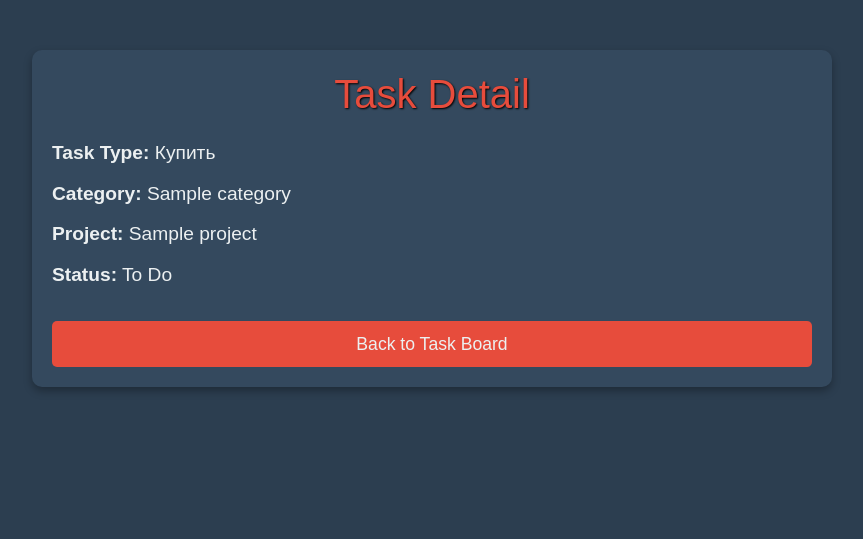
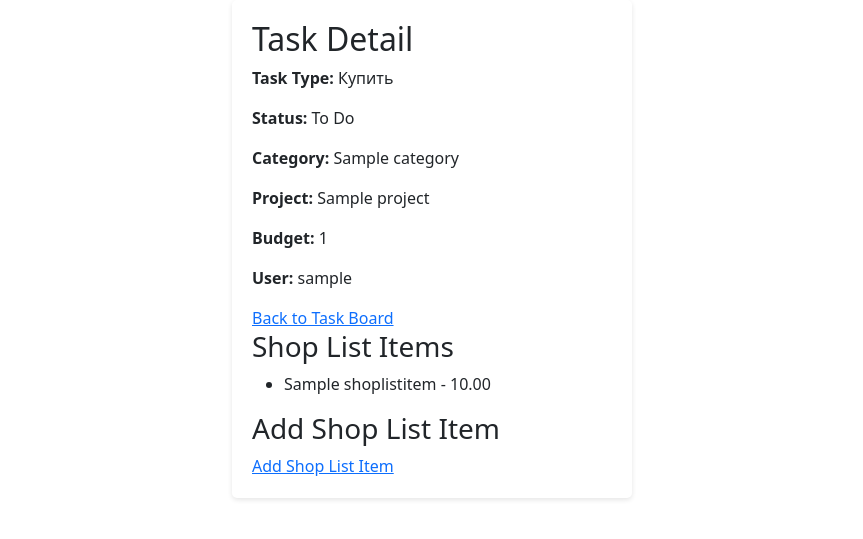
Before and after one commit to idenmart98/studio, a Django app: page /task/task/1/ in a window 1280 px wide. Shown: the top 539 px of the page, without its empty margins (208-1071 px from the left). Run offline with Django 4.2, Linux system fonts and the light colour scheme; tables that the repository leaves empty hold one stand-in row (values such as "Sample post"); parts of the project's set-up code (start-up, migrations or seed data) failed here and were passed over; some libraries are stand-ins or nearby versions.

Commit message:
added shoplistitem create logic

```diff
--- a/tasks_app/templates/task_detail.html
+++ b/tasks_app/templates/task_detail.html
@@ -1,18 +1,32 @@
+<!-- templates/task_detail.html -->
 {% extends 'base.html' %}
 
-{% load static %}
+{% block content %}
+<div class="container">
+  <div class="task-detail">
+    <h2>Task Detail</h2>
+    <p><strong>Task Type:</strong> {{ task.get_task_type_display }}</p>
+    <p><strong>Status:</strong> {{ task.get_status_display }}</p>
+    <p><strong>Category:</strong> {{ task.category.category }}</p>
+    <p><strong>Project:</strong> {{ task.category.project }}</p>
+    <p><strong>Budget:</strong> {{ task.category.budget }}</p>
+    <p><strong>User:</strong> {{ task.category.user }}</p>
 
-{% block content %}
-    <link rel="stylesheet" href="{% static 'css/task_detail.css' %}">
-    <div class="task-detail-container">
-        <h2>Task Detail</h2>
-        <div class="task-detail">
-            <p><strong>Task Type:</strong> {{ task.get_task_type_display }}</p>
-            <p><strong>Category:</strong> {{ task.category.category.name }}</p>
-            <p><strong>Project:</strong> {{ task.category.project.name }}</p>
-            <p><strong>Status:</strong> {{ task.get_status_display }}</p>
-            <!-- Добавьте больше полей, если необходимо -->
-        </div>
-        <a href="{% url 'tasks:task_board' %}" class="back-button">Back to Task Board</a>
-    </div>
+    <a href="{% url 'tasks:task_board' %}" class="back-button">Back to Task Board</a>
+  </div>
+
+  <div class="shoplist-items">
+    <h3>Shop List Items</h3>
+    <ul>
+      {% for item in shoplist_items %}
+        <li>{{ item.name }} - {{ item.price }}</li>
+      {% endfor %}
+    </ul>
+  </div>
+
+  <div class="add-shoplist-item">
+    <h3>Add Shop List Item</h3>
+    <a href="{% url 'tasks:add_shoplist_item' task.id %}" class="button">Add Shop List Item</a>
+  </div>
+</div>
 {% endblock %}
--- a/tasks_app/urls.py
+++ b/tasks_app/urls.py
@@ -6,5 +6,6 @@ app_name = "tasks"
 urlpatterns = [
     path('task-board/', views.task_board, name='task_board'),
     path('update-task-status/', views.update_task_status, name='update_task_status'),
-    path('task/<int:pk>/', views.TaskDetailView.as_view(), name='task_detail'),
+    path('task/<int:task_id>/', views.task_detail, name='task_detail'),
+    path('task/<int:task_id>/add-shop-list-item', views.add_shoplist_item, name='add_shoplist_item'),
 ]
--- a/tasks_app/views.py
+++ b/tasks_app/views.py
@@ -1,10 +1,8 @@
+from django.shortcuts import render, get_object_or_404, redirect
 from django.http import JsonResponse
 from django.views.decorators.http import require_POST
 from django.views.decorators.csrf import csrf_exempt
-from django.views.generic.detail import DetailView
-from django.shortcuts import render, redirect, get_object_or_404
-from django.contrib.auth.decorators import login_required
-from .models import Task, ShopList
+from .models import Task, ShopListItem, ShopList
 from .forms import ShopListItemForm
 
 def task_board(request):
@@ -27,15 +25,19 @@ def update_task_status(request):
     task.save()
     return JsonResponse({'status': 'success'})
 
-class TaskDetailView(DetailView):
-    model = Task
-    template_name = 'task_detail.html'
-    context_object_name = 'task'
+def task_detail(request, task_id):
+    task = get_object_or_404(Task, id=task_id)
+    shoplist, created = ShopList.objects.get_or_create(task=task)
+    shoplist_items = ShopListItem.objects.filter(shoplist=shoplist)
 
-@login_required
+    return render(request, 'task_detail.html', {
+        'task': task,
+        'shoplist_items': shoplist_items,
+    })
+
 def add_shoplist_item(request, task_id):
     task = get_object_or_404(Task, id=task_id)
-    shoplist = get_object_or_404(ShopList, task=task)
+    shoplist, created = ShopList.objects.get_or_create(task=task)
 
     if request.method == 'POST':
         form = ShopListItemForm(request.POST)
@@ -43,7 +45,7 @@ def add_shoplist_item(request, task_id):
             shoplist_item = form.save(commit=False)
             shoplist_item.shoplist = shoplist
             shoplist_item.save()
-            return redirect('task_detail', pk=task_id)
+            return redirect('tasks:task_detail', task_id=task_id)
     else:
         form = ShopListItemForm()
 
```
Also changed, not shown: tasks_app/templates/add_shoplist_item.html (added, +14 -0 lines).
